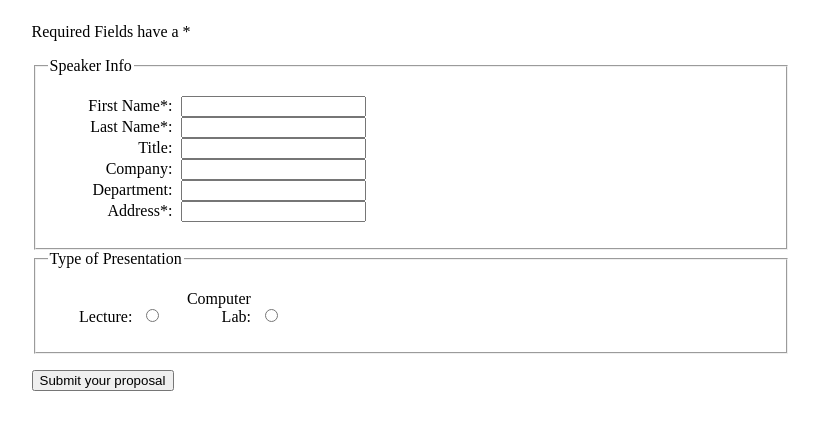
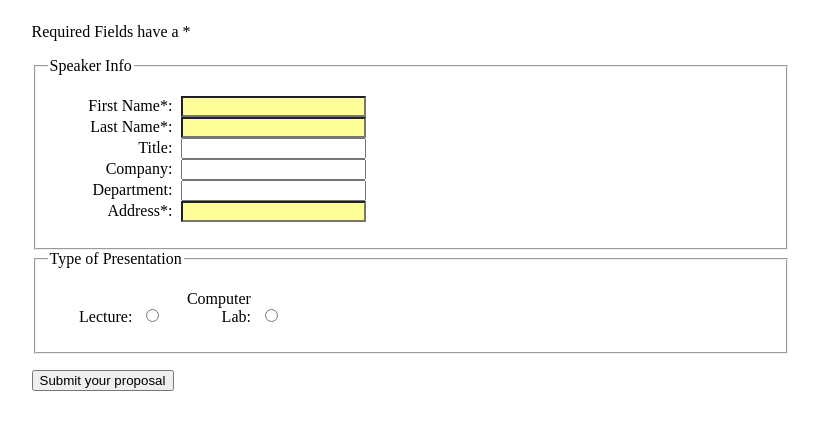
Before and after one commit to fimbulwolf/atlasCSCI, a plain HTML site: page assignment11/form-exercise1(one).html in a window 1280 px wide. Shown: the part 145-574 px from the top of the page, without its empty margins (27-846 px from the left). Drawn offline with Linux system fonts and the light colour scheme.

Commit message:
Update form.css

```diff
--- a/assignment11/css/form.css
+++ b/assignment11/css/form.css
@@ -40,7 +40,11 @@ h1 {
 
 select:focus, select:active, input:focus, input:active, input:focus + label, input:active + label, label[for]:focus, label[for]:active {
     color: #FFF !important;
-    background-color: #BB3D2F !important;}
+    background-color: #BB3D2F !important;
+}
 
+#formcol1 input.reqfield {
+	background:#FF9;
+}
 
 /* end of form css */
```
